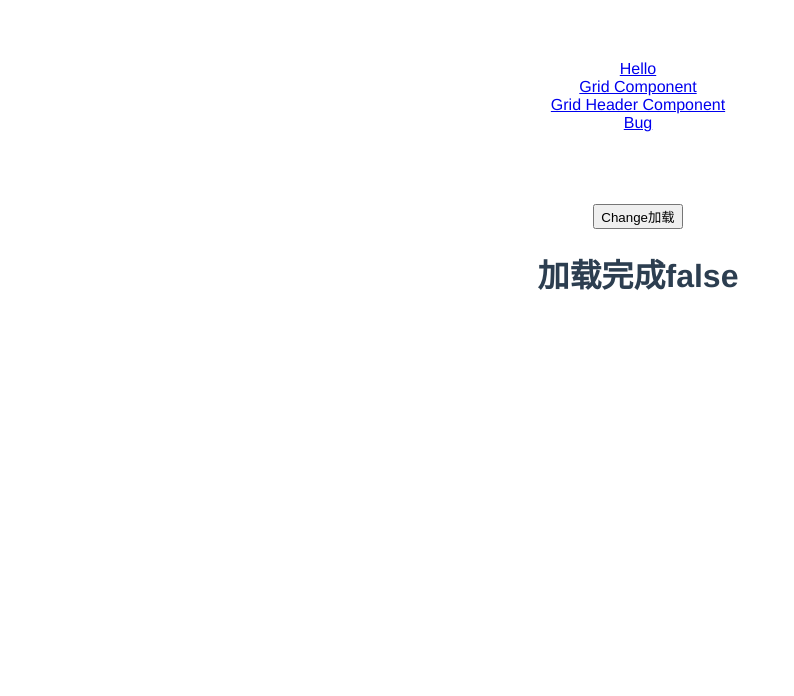
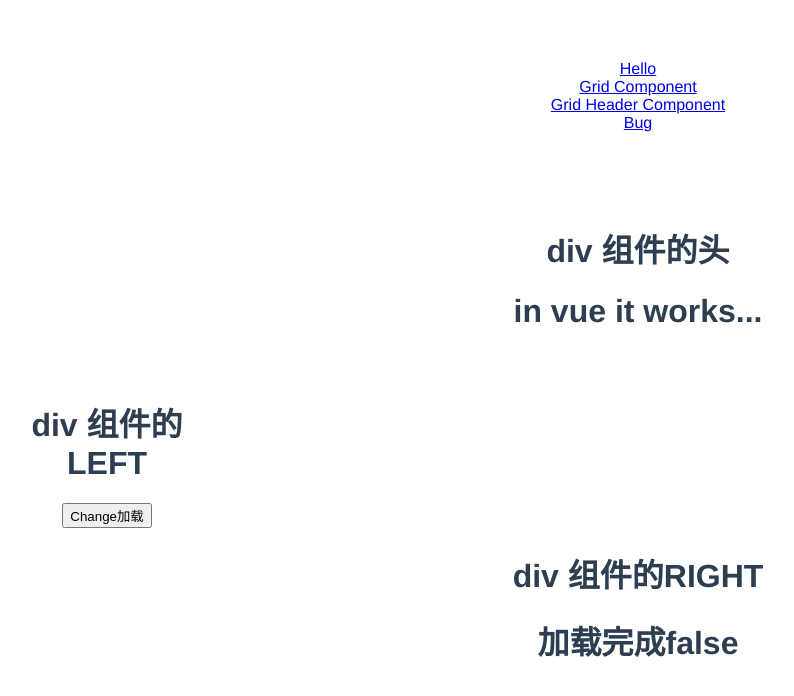
Before and after one commit to hpym365/vue-element, a Vue app: page /#/bug in a window 1280 px wide. Shown: the top 696 px of the page, without its empty margins (2-796 px from the left). Built offline with nearby package versions, Linux system fonts and the light colour scheme.

Commit message:
Use Vue to be a component in js cant change the boolean in object

```diff
--- a/src/components/Bug.vue
+++ b/src/components/Bug.vue
@@ -1,7 +1,10 @@
 <template>
   <div>
-    <Buttoncom :options="options"></Buttoncom>
-    <Loading :options="options"></Loading>
+
+    <Divcom :options="options">
+      <Buttoncom slot="left" :options="options"></Buttoncom>
+      <Loading slot="right" :options="options"></Loading>
+    </Divcom>
   </div>
 </template>
 
@@ -9,17 +12,19 @@
 <script>
   import Buttoncom from './Button.vue'
   import Loading from './Loading.vue'
+  import Divcom from './Div.vue'
 
   export default{
     data () {
       var options = {
+        message: 'in vue it works...',
         loading: false,
         btn: 'Change加载',
         funclick: this.changeLoading
       }
       return {options}
     },
-    components: {Buttoncom, Loading},
+    components: {Buttoncom, Loading, Divcom},
     methods: {
       changeLoading: function () {
         this.options.loading = !this.options.loading
--- a/src/components/Div.vue
+++ b/src/components/Div.vue
@@ -7,9 +7,11 @@
     <div class="lay-col-2 ff-lay">
       <div id="vueshowbutton" class="lay-row-1 ff-lock" style="width: 202px;">
         <h1>div 组件的LEFT</h1>
+        <slot name="left"></slot>
       </div>
       <div id="vueshowdiv" class="lay-row-2 actived">
         <h1>div 组件的RIGHT</h1>
+        <slot name="right"></slot>
       </div>
     </div>
   </div>
```
